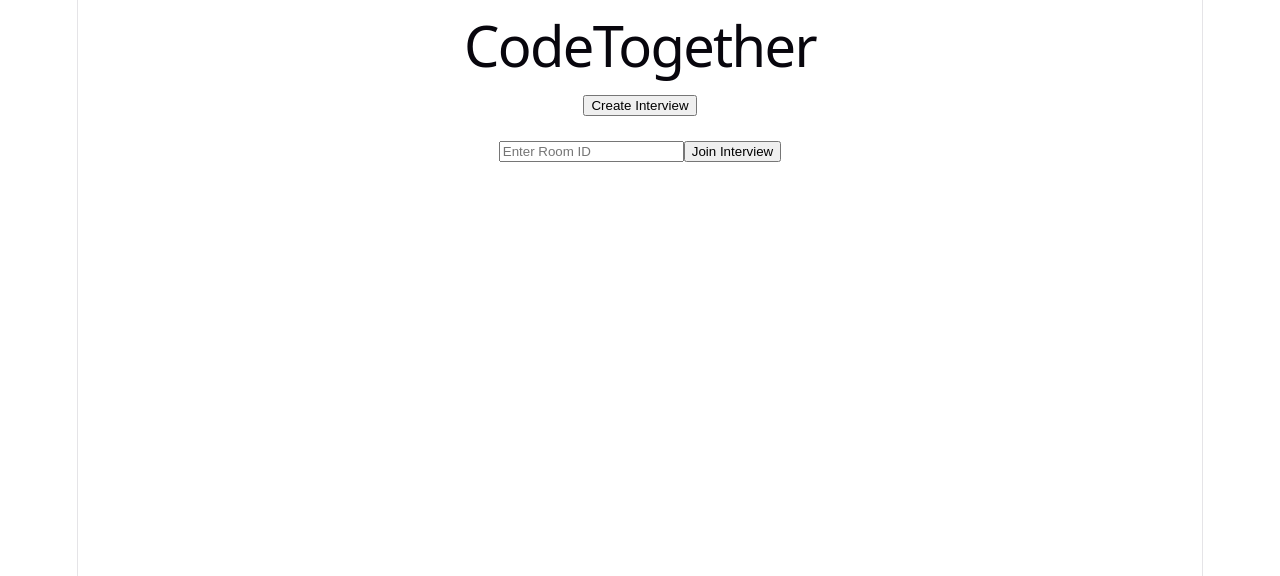
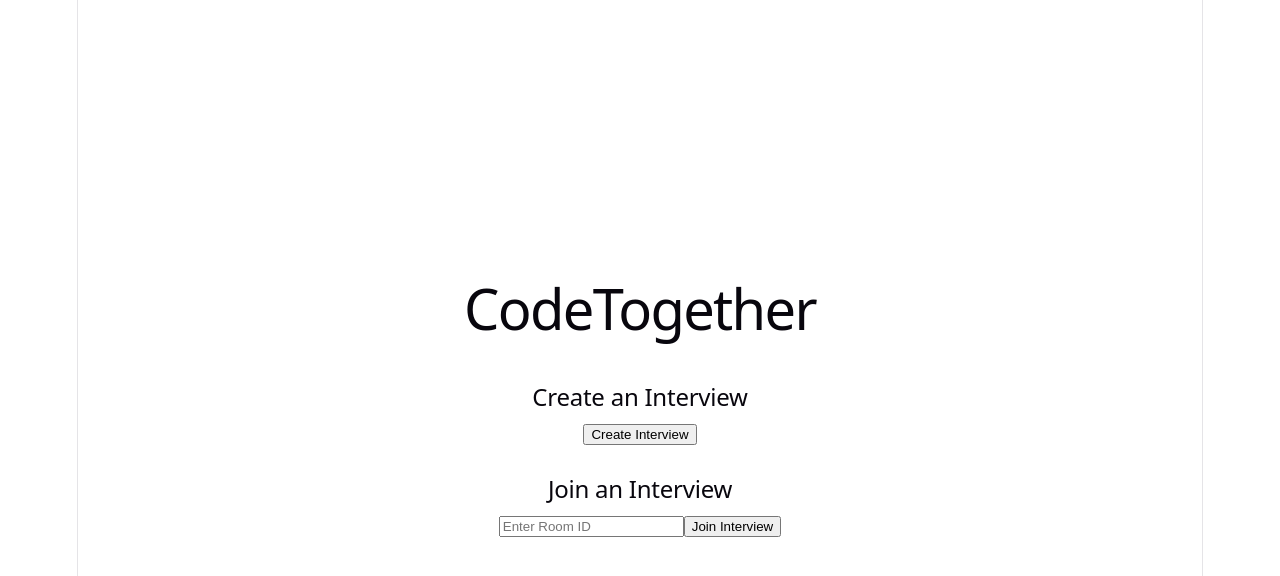
Before and after one commit to ninez247/Collaborative-Code-Editor, a React (Vite) app in the folder client/: page / in a window 1280 px wide. Shown: the top 576 px of the page. Built offline with nearby package versions, Linux system fonts and the light colour scheme.

Commit message:
fixed invalid room ID creations and Websocket disconnections

```diff
--- a/client/src/App.tsx
+++ b/client/src/App.tsx
@@ -18,9 +18,9 @@ type Question = {
 };
 
 function Home() {
-  const [roomId] = useState("");
   const navigate = useNavigate();
   const [joinRoomId, setJoinRoomId] = useState("");
+
   const createRoom = async () => {
     try {
       const response = await fetch("http://localhost:3000/api/rooms", {
@@ -34,6 +34,7 @@ function Home() {
       console.error("Failed to create room:", error);
     }
   };
+
   const joinRoom = () => {
     if (joinRoomId.trim() === "") {
       return;
@@ -42,20 +43,29 @@ function Home() {
   }
 
   return (
-    <div>
+    <div
+      style={{
+        minHeight: "100vh",
+        display: "flex",
+        flexDirection: "column",
+        alignItems: "center",
+        justifyContent: "center",
+        gap: "30px"
+      }}
+    >
       <h1>CodeTogether</h1>
 
-      <button onClick={createRoom}>
-        Create Interview
-      </button>
+      <div>
+        <h2>Create an Interview</h2>
 
-      {roomId && (
-        <div>
-          Room ID: {roomId}
-        </div>
-      )}
+        <button onClick={createRoom}>
+          Create Interview
+        </button>
+      </div>
 
-      <div style={{ marginTop: "20px" }}>
+      <div>
+        <h2>Join an Interview</h2>
+
         <input
           value={joinRoomId}
           onChange={(event) => setJoinRoomId(event.target.value)}
@@ -74,6 +84,7 @@ function InterviewRoom() {
   const socketRef = useRef<WebSocket | null>(null);
   const isRemoteUpdate = useRef(false);
   const { roomId } = useParams();
+  const navigate = useNavigate();
   const searchParams = new URLSearchParams(window.location.search);
   const role = searchParams.get("role");
   const [connectionStatus, setConnectionStatus] = useState("Connecting...");
@@ -175,6 +186,13 @@ int main() {
 
           setCode(data.code);
         }
+
+        if (data.type === "room_error") {
+          alert(data.message);
+          navigate("/");
+          return;
+        }
+
       } catch {
         setReceivedMessages((previousMessages) => [
           ...previousMessages, event.data
```
Also changed, not shown: 1 other file (tests, documents, lock files or other folders).
